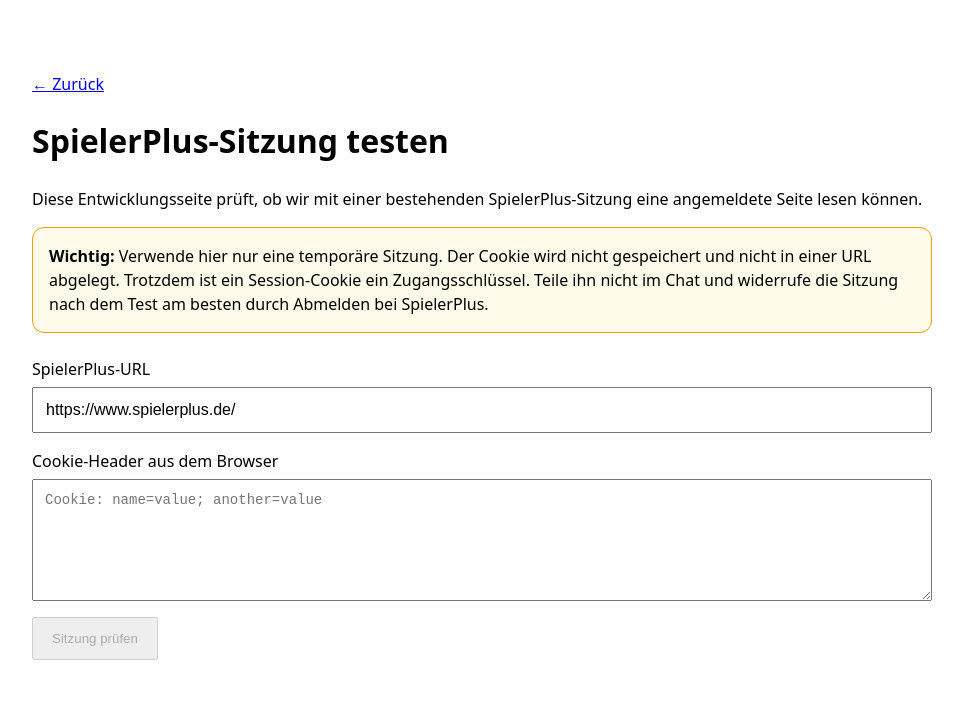
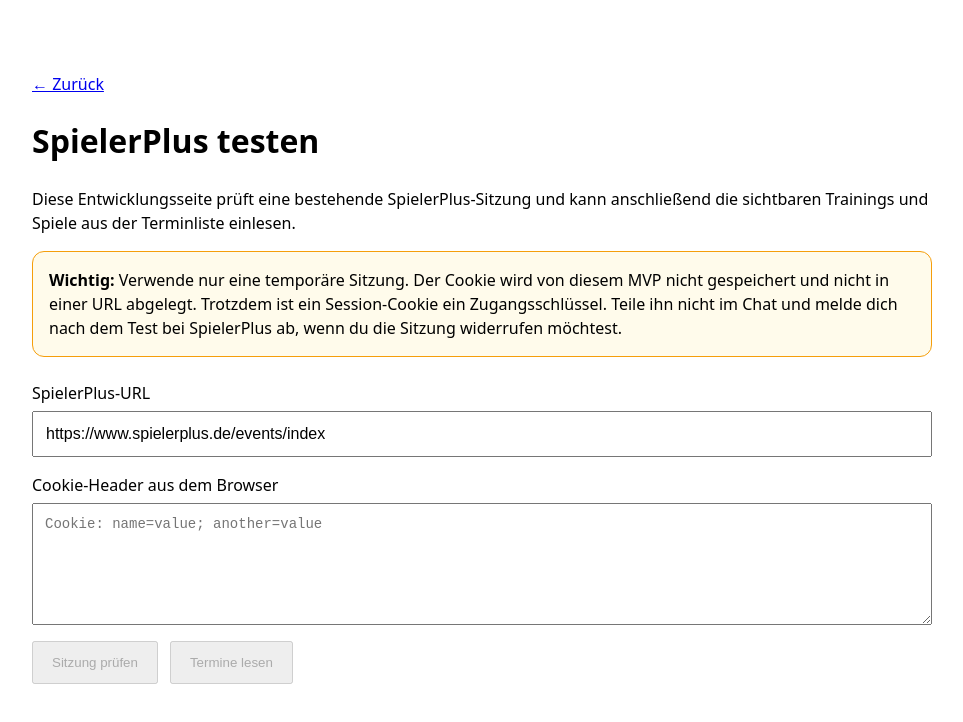
Before and after one commit to ms77-rgb/football-calendar, a Next.js app: page /dev/spielerplus in a window 1280 px wide. Shown: the top 722 px of the page, without its empty margins (158-1121 px from the left). Built offline with nearby package versions, Linux system fonts and the light colour scheme.

Commit message:
Add SpielerPlus event reader to dev page

```diff
--- a/app/dev/spielerplus/page.tsx
+++ b/app/dev/spielerplus/page.tsx
@@ -13,12 +13,37 @@
   relevantLinks: Array<{ text: string; href: string }>;
 };
 
+type SpielerPlusEvent = {
+  id: string;
+  title: string;
+  startsAt: string;
+  endsAt: string;
+  location: string | null;
+  description: string | null;
+  url: string | null;
+};
+
+type EventsResult = {
+  count: number;
+  events: SpielerPlusEvent[];
+};
+
+function formatDateTime(value: string): string {
+  return new Intl.DateTimeFormat("de-DE", {
+    dateStyle: "medium",
+    timeStyle: "short",
+    timeZone: "Europe/Berlin"
+  }).format(new Date(value));
+}
+
 export default function SpielerPlusProbePage() {
-  const [url, setUrl] = useState("https://www.spielerplus.de/");
+  const [url, setUrl] = useState("https://www.spielerplus.de/events/index");
   const [cookieHeader, setCookieHeader] = useState("");
   const [result, setResult] = useState<ProbeResult | null>(null);
+  const [eventsResult, setEventsResult] = useState<EventsResult | null>(null);
   const [error, setError] = useState("");
   const [loading, setLoading] = useState(false);
+  const [loadingEvents, setLoadingEvents] = useState(false);
 
   async function submit(event: FormEvent) {
     event.preventDefault();
@@ -51,6 +76,40 @@
     }
   }
 
+  async function loadEvents() {
+    setLoadingEvents(true);
+    setError("");
+    setEventsResult(null);
+
+    try {
+      const response = await fetch("/api/spielerplus/events", {
+        method: "POST",
+        headers: {
+          "Content-Type": "application/json"
+        },
+        body: JSON.stringify({ cookieHeader })
+      });
+
+      const data = await response.json();
+
+      if (!response.ok) {
+        throw new Error(
+          data.detail || data.error || "Termine konnten nicht gelesen werden."
+        );
+      }
+
+      setEventsResult(data);
+    } catch (cause) {
+      setError(
+        cause instanceof Error
+          ? cause.message
+          : "Termine konnten nicht gelesen werden."
+      );
+    } finally {
+      setLoadingEvents(false);
+    }
+  }
+
   return (
     <main
       style={{
@@ -63,10 +122,11 @@
     >
       <a href="/">← Zurück</a>
 
-      <h1>SpielerPlus-Sitzung testen</h1>
+      <h1>SpielerPlus testen</h1>
       <p>
-        Diese Entwicklungsseite prüft, ob wir mit einer bestehenden
-        SpielerPlus-Sitzung eine angemeldete Seite lesen können.
+        Diese Entwicklungsseite prüft eine bestehende SpielerPlus-Sitzung und
+        kann anschließend die sichtbaren Trainings und Spiele aus der
+        Terminliste einlesen.
       </p>
 
       <div
@@ -78,11 +138,11 @@
           marginBottom: 24
         }}
       >
-        <strong>Wichtig:</strong> Verwende hier nur eine temporäre Sitzung. Der
-        Cookie wird nicht gespeichert und nicht in einer URL abgelegt. Trotzdem
-        ist ein Session-Cookie ein Zugangsschlüssel. Teile ihn nicht im Chat
-        und widerrufe die Sitzung nach dem Test am besten durch Abmelden bei
-        SpielerPlus.
+        <strong>Wichtig:</strong> Verwende nur eine temporäre Sitzung. Der
+        Cookie wird von diesem MVP nicht gespeichert und nicht in einer URL
+        abgelegt. Trotzdem ist ein Session-Cookie ein Zugangsschlüssel. Teile
+        ihn nicht im Chat und melde dich nach dem Test bei SpielerPlus ab, wenn
+        du die Sitzung widerrufen möchtest.
       </div>
 
       <form onSubmit={submit} style={{ display: "grid", gap: 16 }}>
@@ -91,7 +151,7 @@
           <input
             value={url}
             onChange={(event) => setUrl(event.target.value)}
-            placeholder="https://www.spielerplus.de/..."
+            placeholder="https://www.spielerplus.de/events/index"
             style={{ padding: 12, fontSize: 16 }}
           />
         </label>
@@ -108,6 +168,7 @@
           />
         </label>
 
+        <div style={{ display: "flex", gap: 12, flexWrap: "wrap" }}>
           <button
             type="submit"
             disabled={loading || !url.trim() || !cookieHeader.trim()}
@@ -115,6 +176,16 @@
           >
             {loading ? "Prüfe…" : "Sitzung prüfen"}
           </button>
+
+          <button
+            type="button"
+            onClick={loadEvents}
+            disabled={loadingEvents || !cookieHeader.trim()}
+            style={{ padding: "12px 18px", width: "fit-content" }}
+          >
+            {loadingEvents ? "Lade Termine…" : "Termine lesen"}
+          </button>
+        </div>
       </form>
 
       {error ? (
@@ -125,7 +196,7 @@
 
       {result ? (
         <section style={{ marginTop: 32 }}>
-          <h2>Ergebnis</h2>
+          <h2>Sitzungsprüfung</h2>
 
           <dl
             style={{
@@ -151,20 +222,37 @@
             <dt>HTML-Größe</dt>
             <dd>{result.bodyLength.toLocaleString("de-DE")} Zeichen</dd>
           </dl>
+        </section>
+      ) : null}
 
-          <h3>Relevante interne Links</h3>
-          {result.relevantLinks.length ? (
-            <ul>
-              {result.relevantLinks.map((link) => (
-                <li key={link.href}>
-                  <span>{link.text}</span>
-                  <br />
-                  <code style={{ overflowWrap: "anywhere" }}>{link.href}</code>
-                </li>
+      {eventsResult ? (
+        <section style={{ marginTop: 32 }}>
+          <h2>Gefundene SpielerPlus-Termine</h2>
+          <p>{eventsResult.count} Termine gefunden.</p>
+
+          {eventsResult.events.length ? (
+            <div style={{ display: "grid", gap: 10 }}>
+              {eventsResult.events.map((event) => (
+                <article
+                  key={event.id}
+                  style={{
+                    border: "1px solid #d1d5db",
+                    borderRadius: 10,
+                    padding: 14
+                  }}
+                >
+                  <strong>{event.title}</strong>
+                  <div>{formatDateTime(event.startsAt)} – {formatDateTime(event.endsAt)}</div>
+                  {event.location ? <div>{event.location}</div> : null}
+                  <code style={{ fontSize: 12 }}>{event.id}</code>
+                </article>
               ))}
-            </ul>
+            </div>
           ) : (
-            <p>Keine passenden Termin-/Team-Links gefunden.</p>
+            <p>
+              Keine Trainings- oder Spiel-Links in der aktuellen Terminliste
+              gefunden.
+            </p>
           )}
         </section>
       ) : null}
```
Lines whose indentation alone changed are shown as unchanged.
